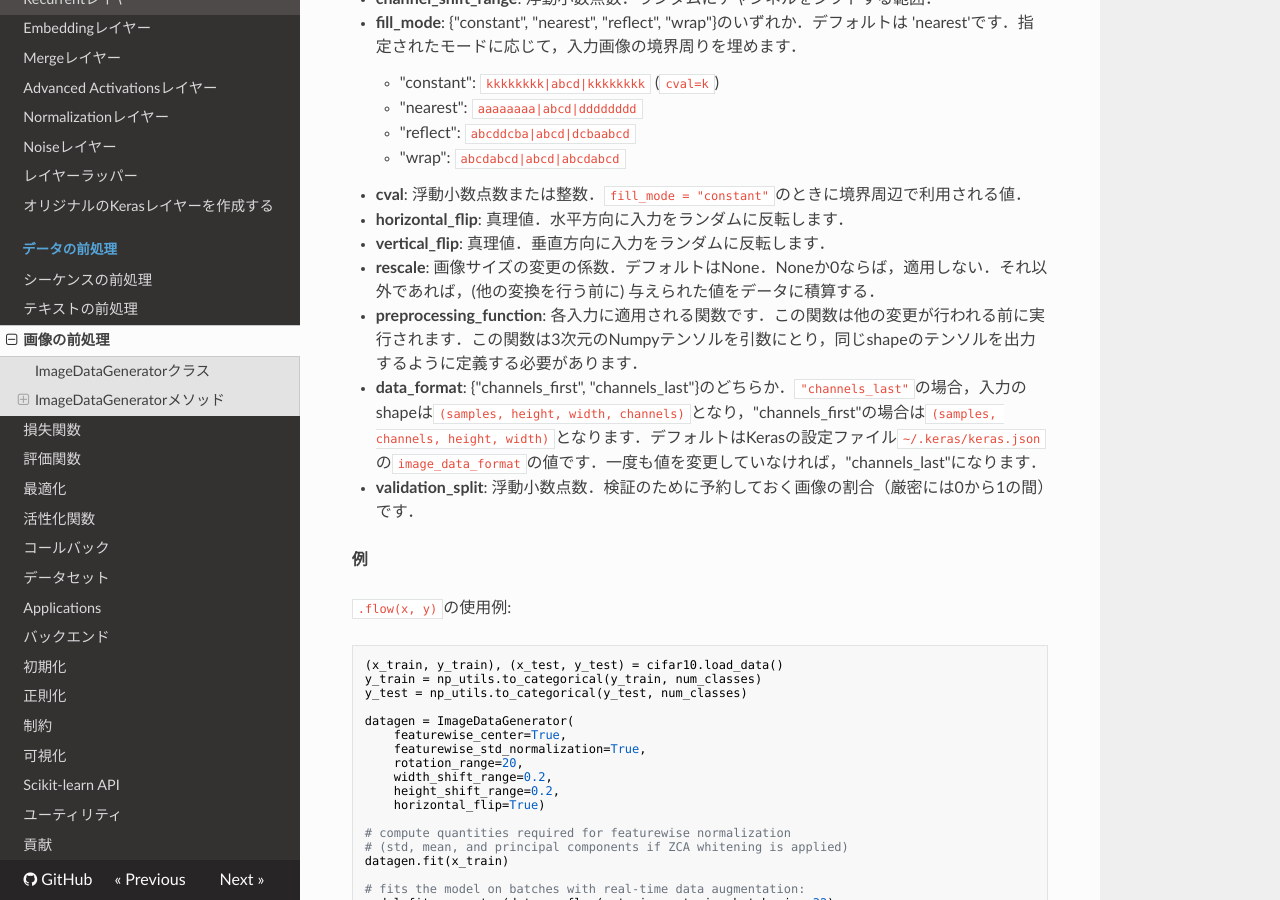
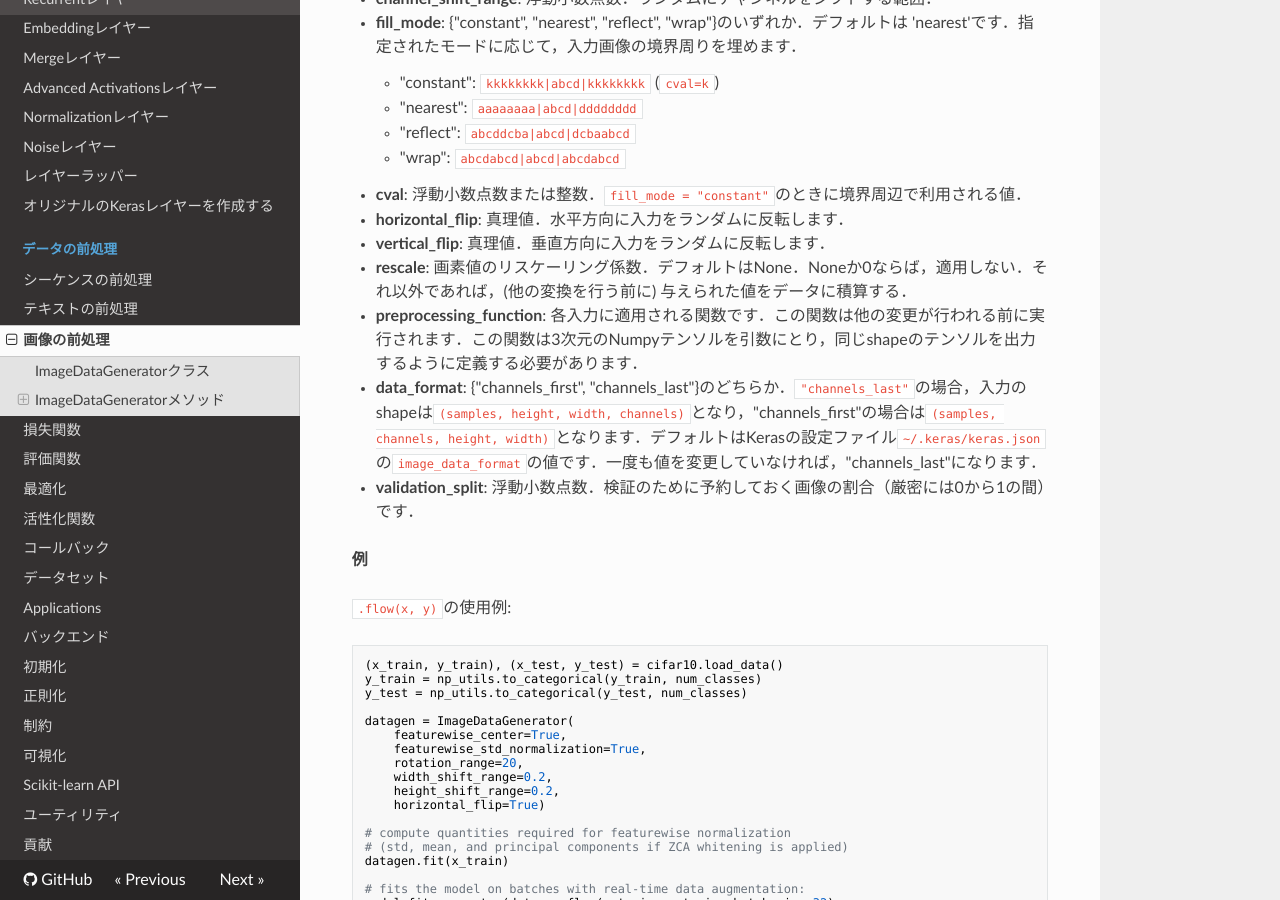
Before and after one commit to keras-team/keras-docs-ja, an MkDocs documentation site: the page built from sources/preprocessing/image.md, in a window 1280 px wide and 900 px high, scrolled down 691 px. Built offline with MkDocs 1.6.1, drawn with Linux system fonts in a browser that asks for light colours; nearby versions of some CDN libraries; old or Windows-style settings are respelled for this version of MkDocs.

Commit message:
modified rescale description (#110)
* modified rescale description

* modified rescale description

```diff
--- a/sources/preprocessing/image.md
+++ b/sources/preprocessing/image.md
@@ -30,7 +30,7 @@ __引数__
 - __cval__: 浮動小数点数または整数．`fill_mode = "constant"`のときに境界周辺で利用される値．
 - __horizontal_flip__: 真理値．水平方向に入力をランダムに反転します．
 - __vertical_flip__: 真理値．垂直方向に入力をランダムに反転します．
-- __rescale__: 画像サイズの変更の係数．デフォルトはNone．Noneか0ならば，適用しない．それ以外であれば，(他の変換を行う前に) 与えられた値をデータに積算する．
+- __rescale__: 画素値のリスケーリング係数．デフォルトはNone．Noneか0ならば，適用しない．それ以外であれば，(他の変換を行う前に) 与えられた値をデータに積算する．
 - __preprocessing_function__: 各入力に適用される関数です．この関数は他の変更が行われる前に実行されます．この関数は3次元のNumpyテンソルを引数にとり，同じshapeのテンソルを出力するように定義する必要があります．
 - __data_format__: {"channels_first", "channels_last"}のどちらか．`"channels_last"`の場合，入力のshapeは`(samples, height, width, channels)`となり，"channels_first"の場合は`(samples, channels, height, width)`となります．デフォルトはKerasの設定ファイル`~/.keras/keras.json`の`image_data_format`の値です．一度も値を変更していなければ，"channels_last"になります．
 - __validation_split__: 浮動小数点数．検証のために予約しておく画像の割合（厳密には0から1の間）です．
```
